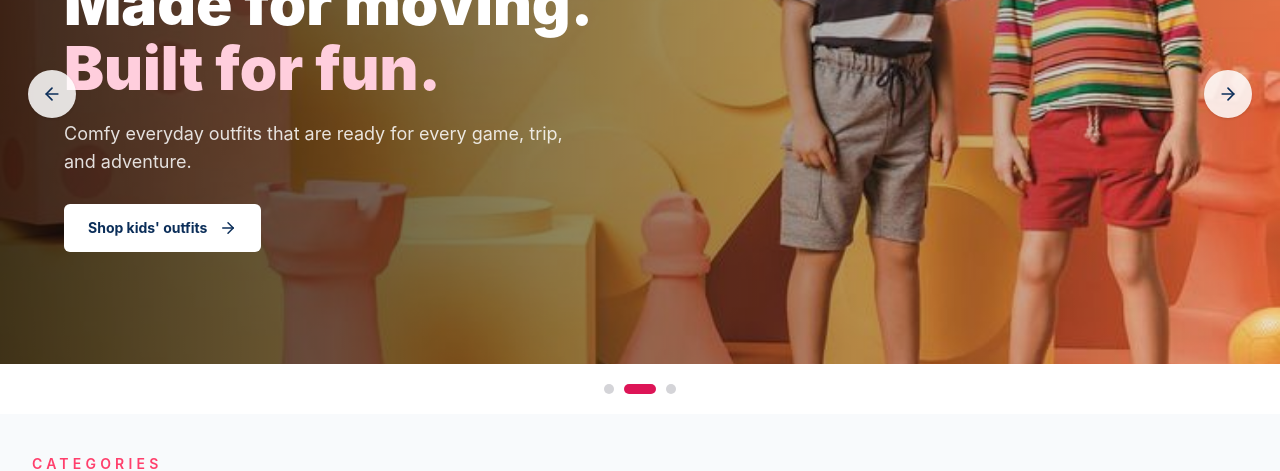
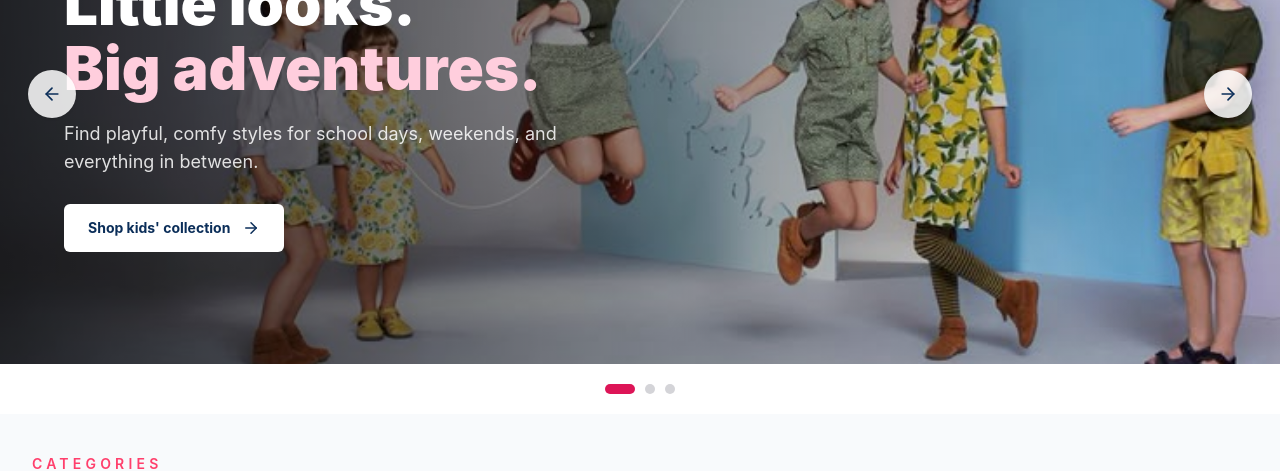
Before and after one commit to sachin-0203/eCart, a React (Vite) app in the folder frontend/: page /shop/kids in a window 1280 px wide. Shown: the part 261-732 px from the top of the page. Built offline with nearby package versions, Linux system fonts and the light colour scheme; no server answers.

Commit message:
update the home&living page

```diff
--- a/frontend/package.json
+++ b/frontend/package.json
@@ -23,6 +23,7 @@
     "react-router-dom": "^7.6.2",
     "react-router-hash-link": "^2.4.3",
     "sonner": "^2.0.8",
+    "swiper": "^14.3.0",
     "tailwindcss": "^4.1.8"
   },
   "devDependencies": {
--- a/frontend/src/components/layout/Navbar.jsx
+++ b/frontend/src/components/layout/Navbar.jsx
@@ -24,7 +24,7 @@ export default function Navbar() {
 
   const [showModal, setShowModal] = useState(false);
   const [authView, setAuthView] = useState("login");
-  const [isDesktop, setIsDesktop] = useState(window.innerWidth >= 1280);
+  const [isDesktop, setIsDesktop] = useState(window.innerWidth >= 1024);
   const [isOpen, setIsOpen] = useState(false);
   const [hoveredLink, setHoveredLink] = useState(null);
   const [showProfileMenu, setShowProfileMenu] = useState(false);
--- a/frontend/src/components/ui/ImageSlider.jsx
+++ b/frontend/src/components/ui/ImageSlider.jsx
@@ -1,70 +1,51 @@
-import React, { useEffect, useState } from "react";
+import React from "react";
+import { Swiper, SwiperSlide } from "swiper/react";
+import { Navigation, Pagination, A11y } from "swiper/modules";
 import { ArrowLeft, ArrowRight } from "lucide-react";
 import { useNavigate } from "react-router-dom";
 
-export default function ImageSlider({ slides, label }) {
+import "swiper/css";
+import "swiper/css/navigation";
+import "swiper/css/pagination";
+
+export default function ImageSlider({ slides = [], label }) {
   const navigate = useNavigate();
-  const [activeSlide, setActiveSlide] = useState(0);
-  const [touchStart, setTouchStart] = useState(null);
 
-  useEffect(() => {
-    const intervalId = window.setInterval(() => {
-      setActiveSlide((current) => (current + 1) % slides.length);
-    }, 5000);
-
-    return () => window.clearInterval(intervalId);
-  }, [slides.length]);
-
-  const showPreviousSlide = () => {
-    setActiveSlide((current) => (current - 1 + slides.length) % slides.length);
-  };
-
-  const showNextSlide = () => {
-    setActiveSlide((current) => (current + 1) % slides.length);
-  };
-
-  const handleTouchEnd = (event) => {
-    if (touchStart === null) return;
-
-    const touchDistance = touchStart - event.changedTouches[0].clientX;
-
-    if (Math.abs(touchDistance) > 50) {
-      if (touchDistance > 0) showNextSlide();
-      else showPreviousSlide();
-    }
-
-    setTouchStart(null);
-  };
+  if (!slides.length) return null;
 
   return (
     <section className="bg-white">
       <div
-        className="relative h-[400px] overflow-hidden bg-[#252525] sm:h-[500px] lg:h-[540px]"
+        className="relative bg-[#252525]"
         role="region"
-        aria-roledescription="carousel"
         aria-label={label}
-        onTouchStart={(event) => setTouchStart(event.touches[0].clientX)}
-        onTouchEnd={handleTouchEnd}
       >
-        <div
-          className="flex h-full transition-transform duration-700 ease-in-out motion-reduce:transition-none"
-          style={{ transform: `translateX(-${activeSlide * 100}%)` }}
+        <Swiper
+          modules={[Navigation, Pagination, A11y]}
+          navigation={{
+            prevEl: ".hero-prev",
+            nextEl: ".hero-next",
+          }}
+          pagination={{
+            clickable: true,
+            el: ".hero-pagination",
+          }}
+          loop={slides.length > 1}
+          slidesPerView={1}
+          speed={700}
+          className="hero-swiper"
         >
           {slides.map((slide, index) => (
-            <article
-              key={slide.eyebrow}
-              className="relative min-w-full flex-1"
-              aria-roledescription="slide"
-              aria-label={`${index + 1} of ${slides.length}`}
-              aria-hidden={activeSlide !== index}
-            >
+            <SwiperSlide key={slide.eyebrow}>
+              <article className="relative h-[400px] overflow-hidden sm:h-[500px] lg:h-[540px]">
                 <img
                   src={slide.image}
                   alt={slide.imageAlt}
                   className="absolute inset-0 h-full w-full object-cover"
                   loading={index === 0 ? "eager" : "lazy"}
-                draggable="false"
+                  draggable={false}
                 />
+
                 <div className="absolute inset-0 bg-gradient-to-r from-black/75 via-black/40 to-black/5" />
 
                 <div className="relative mx-auto flex h-full max-w-7xl items-center px-6 sm:px-10 lg:px-16">
@@ -72,19 +53,21 @@ export default function ImageSlider({ slides, label }) {
                     <p className="mb-4 text-xs font-bold uppercase tracking-[0.24em] text-white/80 sm:text-sm">
                       {slide.eyebrow}
                     </p>
+
                     <h1 className="text-4xl font-black leading-[1.08] sm:text-5xl lg:text-6xl">
                       {slide.title}
                       <span className="block text-[#ffcedd]">
                         {slide.highlight}
                       </span>
                     </h1>
+
                     <p className="mt-5 max-w-lg text-base leading-7 text-white/85 sm:text-lg">
                       {slide.description}
                     </p>
+
                     <button
                       type="button"
                       onClick={() => navigate(slide.to)}
-                    tabIndex={activeSlide === index ? 0 : -1}
                       className="mt-7 inline-flex items-center gap-3 rounded-md bg-white px-6 py-3.5 text-sm font-bold text-primary transition hover:bg-[#fff0f4]"
                     >
                       {slide.action}
@@ -93,47 +76,31 @@ export default function ImageSlider({ slides, label }) {
                   </div>
                 </div>
               </article>
+            </SwiperSlide>
           ))}
-        </div>
+        </Swiper>
 
+        {/* Previous slide */}
         <button
           type="button"
-          onClick={showPreviousSlide}
-          className="absolute left-4 top-1/2 hidden h-10 w-10 -translate-y-1/2 items-center justify-center rounded-full bg-white/85 text-primary shadow transition hover:bg-white sm:left-7 sm:flex sm:h-12 sm:w-12"
+          className="hero-prev absolute left-4 top-1/2 z-10 hidden h-10 w-10 -translate-y-1/2 items-center justify-center rounded-full bg-white/85 text-primary shadow transition hover:bg-white sm:left-7 sm:flex sm:h-12 sm:w-12"
           aria-label="Previous slide"
         >
           <ArrowLeft size={20} />
         </button>
+
+        {/* Next slide */}
         <button
           type="button"
-          onClick={showNextSlide}
-          className="absolute right-4 top-1/2 hidden h-10 w-10 -translate-y-1/2 items-center justify-center rounded-full bg-white/85 text-primary shadow transition hover:bg-white sm:right-7 sm:flex sm:h-12 sm:w-12"
+          className="hero-next absolute right-4 top-1/2 z-10 hidden h-10 w-10 -translate-y-1/2 items-center justify-center rounded-full bg-white/85 text-primary shadow transition hover:bg-white sm:right-7 sm:flex sm:h-12 sm:w-12"
           aria-label="Next slide"
         >
           <ArrowRight size={20} />
         </button>
       </div>
 
-      <div
-        className="flex justify-center gap-2.5 py-5"
-        role="group"
-        aria-label="Choose featured slide"
-      >
-        {slides.map((slide, index) => (
-          <button
-            key={slide.eyebrow}
-            type="button"
-            onClick={() => setActiveSlide(index)}
-            className={`h-2.5 rounded-full transition-all duration-300 ${
-              activeSlide === index
-                ? "w-8 bg-secondary"
-                : "w-2.5 bg-[#d4d4d8] hover:bg-[#999]"
-            }`}
-            aria-label={`Show slide ${index + 1}: ${slide.eyebrow}`}
-            aria-current={activeSlide === index ? "true" : undefined}
-          />
-        ))}
-      </div>
+      {/* Pagination dots */}
+      <div className="hero-pagination flex justify-center gap-2.5 py-5" />
     </section>
   );
 }
--- a/frontend/src/features/home/HomeLiving.jsx
+++ b/frontend/src/features/home/HomeLiving.jsx
@@ -8,111 +8,65 @@ import {
   products,
 } from "../../data/homeLivingData";
 
+import ImageSlider from "../../components/ui/ImageSlider";
+
 import CollectionCard from "../../components/ui/CollectionCard";
 import CategoryCard from "../../components/ui/CategoryCard";
 import BrandCard from "../../components/ui/BrandCard";
 import SmallProductCard from "../../components/ui/SmallProductCard";
 
+import bedSheetImage from "../../assets/images/products/home/cotton-bed-sheet-set.jpg";
+import curtainsImg from "../../assets/images/products/home/blackout-curtain-pair.jpg";
+import cookwareImage from "../../assets/images/products/home/stainless-steel-spice-jar-set.jpg";
+
+
+const heroSlides = [
+  {
+    eyebrow: "Comfort starts at home",
+    title: "Make your bedroom",
+    highlight: "a softer escape.",
+    description:
+      "Discover soft bedsheets and beautiful bedroom essentials designed to make every night more comfortable.",
+    image: bedSheetImage,
+    imageAlt: "Soft bedsheets and bedroom essentials",
+    action: "Shop bedsheets",
+    to: "/shop/products?department=home&category=bedsheets",
+  },
+  {
+    eyebrow: "Style meets privacy",
+    title: "Dress your windows",
+    highlight: "beautifully.",
+    description:
+      "Explore stylish curtains that bring warmth, privacy, and personality to every room.",
+    image: curtainsImg,
+    imageAlt: "Stylish curtains for modern homes",
+    action: "Shop curtains",
+    to: "/shop/products?department=home&category=curtains",
+  },
+  {
+    eyebrow: "Everyday cooking, elevated",
+    title: "Cook with ease.",
+    highlight: "Serve with love.",
+    description:
+      "Upgrade your cooking experience with dependable cookware made for everyday meals and special moments.",
+    image: cookwareImage,
+    imageAlt: "Cookware for everyday kitchen essentials",
+    action: "Shop cookware",
+    to: "/shop/products?department=home&category=cookware",
+  },
+]
+
 const HomeLiving = () => {
   return (
     <main className="min-h-screen bg-slate-50 text-slate-900">
-
-
-      <section className="mx-auto max-w-7xl px-4 py-8 sm:px-6 lg:px-8">
-        <div className="grid gap-6 lg:grid-cols-[1.2fr_0.8fr]">
-
-          <div className="overflow-hidden rounded-[2rem] bg-[#0b2e59] text-white shadow-[0_20px_60px_rgba(11,46,89,0.25)]">
-
-            <img
-              src="/home-living.jpg"
-              alt="Modern home and living essentials"
-              className="h-80 w-full object-cover lg:h-[420px]"
-            />
-
-            <div className="space-y-4 p-8 lg:p-10">
-
-              <p className="text-sm font-semibold uppercase tracking-[0.3em] text-sky-200">
-                Home & Living
-              </p>
-
-              <h1 className="text-3xl font-bold leading-tight sm:text-4xl">
-                Make every corner of your home feel better.
-              </h1>
-
-              <p className="max-w-2xl text-base text-slate-200 sm:text-lg">
-                Discover bedsheets, curtains, cookware, decor, lighting,
-                cleaning essentials and smart storage solutions for modern
-                Indian homes.
-              </p>
-
-              <div className="flex flex-wrap gap-3 pt-2">
-
-                <Link
-                  to="/products?department=home"
-                  className="rounded-full bg-white px-5 py-2.5 font-semibold text-[#0b2e59] transition hover:-translate-y-0.5"
-                >
-                  Shop collection
-                </Link>
-
-                <a
-                  href="#categories"
-                  className="rounded-full border border-white/40 px-5 py-2.5 font-semibold text-white transition hover:bg-white/10"
-                >
-                  Explore Categories
-                </a>
-
-              </div>
-            </div>
-          </div>
-          <div className="flex flex-col gap-6">
-
-            <div className="rounded-[2rem] border border-slate-200 bg-white p-6 shadow-sm">
-
-              <p className="text-sm font-semibold uppercase tracking-[0.26em] text-[#ff3f6c]">
-                Limited offer
-              </p>
-
-              <h2 className="mt-3 text-2xl font-bold text-slate-900">
-                Refresh your home for less
-              </h2>
-
-              <p className="mt-3 text-sm text-slate-600">
-                Upgrade everyday essentials with comfortable, practical and
-                stylish home products.
-              </p>
-
-            </div>
-
-            <div className="rounded-[2rem] bg-gradient-to-br from-[#ff3f6c] to-[#f59e0b] p-6 text-white shadow-sm">
-
-              <p className="text-sm font-semibold uppercase tracking-[0.26em] text-white/80">
-                Top picks
-              </p>
-
-              <h2 className="mt-3 text-2xl font-bold">
-                Essentials for every room
-              </h2>
-
-              <p className="mt-3 text-sm text-white/90">
-                From bedroom comfort to kitchen organisation, discover
-                products designed for everyday living.
-              </p>
-
-            </div>
-
-          </div>
-        </div>
-      </section>
+      <ImageSlider slides={heroSlides} label="Men's featured collection" />
 
       <section
         id="categories"
         className="mx-auto my-10 max-w-7xl px-4 pb-8 sm:px-6 lg:px-8"
       >
-
         <div className="mb-6 flex flex-wrap items-end justify-between gap-3">
-
           <div>
-
             <p className="text-sm font-semibold uppercase tracking-[0.3em] text-[#ff3f6c]">
               Categories
             </p>
@@ -120,50 +74,33 @@ const HomeLiving = () => {
             <h2 className="text-2xl font-bold uppercase tracking-wider text-slate-900">
               Shop by home category
             </h2>
-
           </div>
 
           <p className="text-sm text-slate-600">
             Everything you need to make your home comfortable and organised.
           </p>
-
         </div>
 
-
         <div className="flex gap-6 overflow-x-auto pb-4 scrollbar-hide">
-
           {categories.map((category) => (
-
-            <div
-              key={category.title}
-              className="w-48 flex-shrink-0"
-            >
-
+            <div key={category.title} className="w-48 flex-shrink-0">
               <CategoryCard
                 image={category.image}
                 title={category.title}
                 subtitle={category.subtitle}
                 link={category.link}
               />
-
             </div>
-
           ))}
-
         </div>
-
       </section>
-
 
       <section
         id="collections"
         className="mx-auto my-10 max-w-7xl px-4 pb-8 sm:px-6 lg:px-8"
       >
-
         <div className="mb-6 flex items-end justify-between">
-
           <div>
-
             <p className="text-sm font-semibold uppercase tracking-[0.3em] text-[#ff3f6c]">
               Collections
             </p>
@@ -171,16 +108,11 @@ const HomeLiving = () => {
             <h2 className="text-2xl font-bold uppercase tracking-wider text-slate-900">
               Curated collections for every room
             </h2>
-
           </div>
-
         </div>
 
-
         <div className="grid gap-6 sm:grid-cols-3 lg:grid-cols-6">
-
           {collections.map((collection) => (
-
             <CollectionCard
               key={collection.title}
               image={collection.image}
@@ -188,21 +120,15 @@ const HomeLiving = () => {
               subtitle={collection.subtitle}
               link={collection.link}
             />
-
           ))}
-
         </div>
-
       </section>
-
 
       <section
         id="brands"
         className="mx-auto my-10 max-w-7xl px-4 pb-8 sm:px-6 lg:px-8"
       >
-
         <div className="mb-8">
-
           <p className="text-sm font-semibold uppercase tracking-[0.3em] text-[#ff3f6c]">
             Shop by brands
           </p>
@@ -212,23 +138,17 @@ const HomeLiving = () => {
           </h2>
 
           <p className="mt-2 text-sm text-slate-600">
-            Discover trusted brands across bedroom, kitchen, decor,
-            lighting, cleaning and storage.
+            Discover trusted brands across bedroom, kitchen, decor, lighting,
+            cleaning and storage.
           </p>
-
         </div>
 
-
         <div className="space-y-12">
-
           {brandCollections.map((collection) => (
-
             <div key={collection.title}>
-
               {/* Category Heading */}
 
               <div className="mb-5">
-
                 <h3 className="text-xl font-bold uppercase tracking-wide text-slate-900">
                   {collection.title}
                 </h3>
@@ -236,43 +156,26 @@ const HomeLiving = () => {
                 <p className="mt-1 text-sm text-slate-600">
                   {collection.subtitle}
                 </p>
-
               </div>
-
 
               {/* Brand Cards */}
 
               <div className="grid grid-cols-2 gap-4 sm:grid-cols-3 lg:grid-cols-4">
-
                 {collection.brands.map((brand) => (
-
-                  <BrandCard
-                    key={brand.name}
-                    brand={brand}
-                  />
-
+                  <BrandCard key={brand.name} brand={brand} />
                 ))}
-
               </div>
-
             </div>
-
           ))}
-
         </div>
-
       </section>
-
 
       <section
         id="products"
         className="mx-auto my-10 max-w-7xl px-4 pb-12 sm:px-6 lg:px-8"
       >
-
         <div className="mb-8 flex flex-wrap items-end justify-between gap-3">
-
           <div>
-
             <p className="text-sm font-semibold uppercase tracking-[0.3em] text-[#ff3f6c]">
               Featured products
             </p>
@@ -284,7 +187,6 @@ const HomeLiving = () => {
             <p className="mt-2 text-sm text-slate-600">
               Practical and stylish products selected for everyday living.
             </p>
-
           </div>
 
           <Link
@@ -293,25 +195,14 @@ const HomeLiving = () => {
           >
             View all products
           </Link>
-
         </div>
 
-
         <div className="grid gap-4 sm:grid-cols-3 lg:grid-cols-5">
-
           {products.map((product) => (
-
-            <SmallProductCard
-              key={product.id}
-              product={product}
-            />
-
+            <SmallProductCard key={product.id} product={product} />
           ))}
-
         </div>
-
       </section>
-
     </main>
   );
 };
--- a/frontend/src/index.css
+++ b/frontend/src/index.css
@@ -44,3 +44,18 @@ body {
   color: var(--color-text-primary);
   font-family: 'Inter', sans-serif;
 }
+
+.hero-pagination .swiper-pagination-bullet {
+  width: 10px;
+  height: 10px;
+  margin: 0 !important;
+  opacity: 1;
+  background: #d4d4d8;
+  transition: width 300ms ease, background-color 300ms ease;
+}
+
+.hero-pagination .swiper-pagination-bullet-active {
+  width: 30px;
+  border-radius: 9999px;
+  background: var(--color-secondary, #db7f8e);
+}
```
Also changed, not shown: 1 other file (tests, documents, lock files or other folders). Lines whose indentation alone changed are shown as unchanged.
